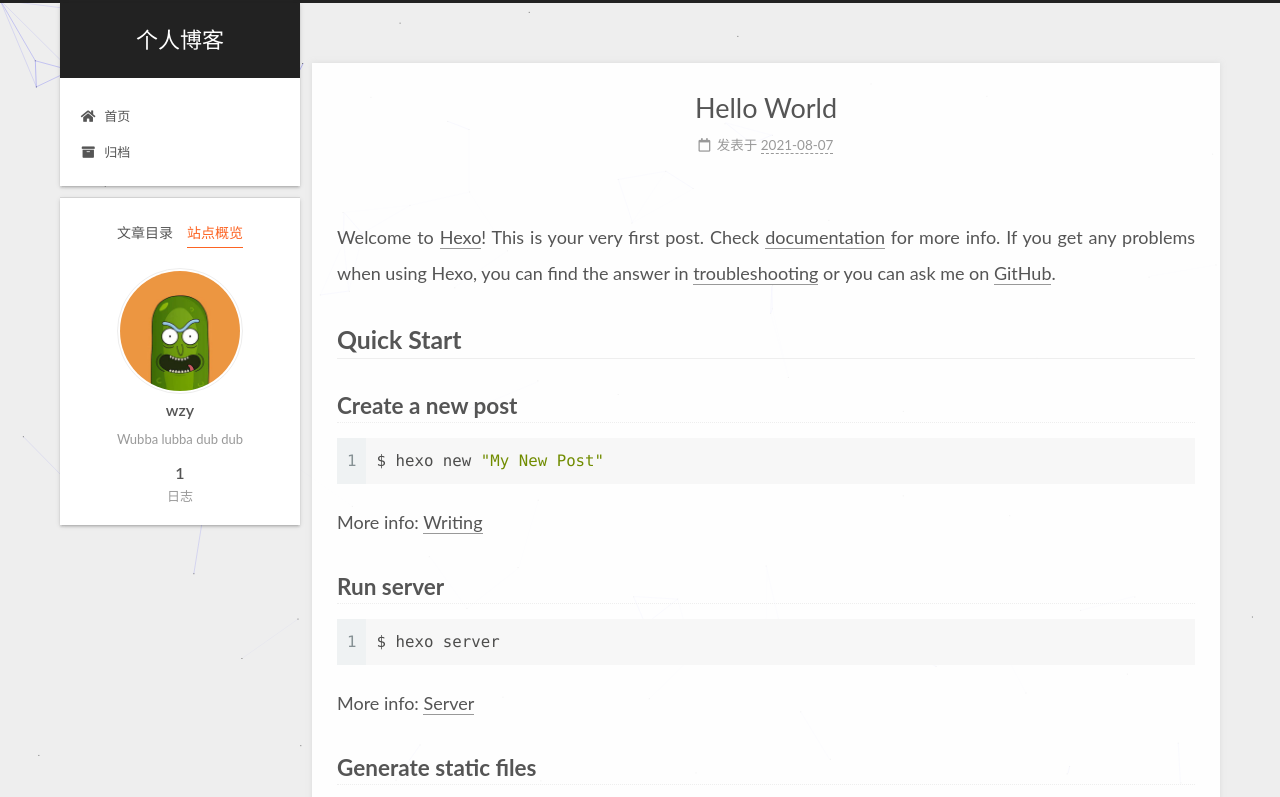
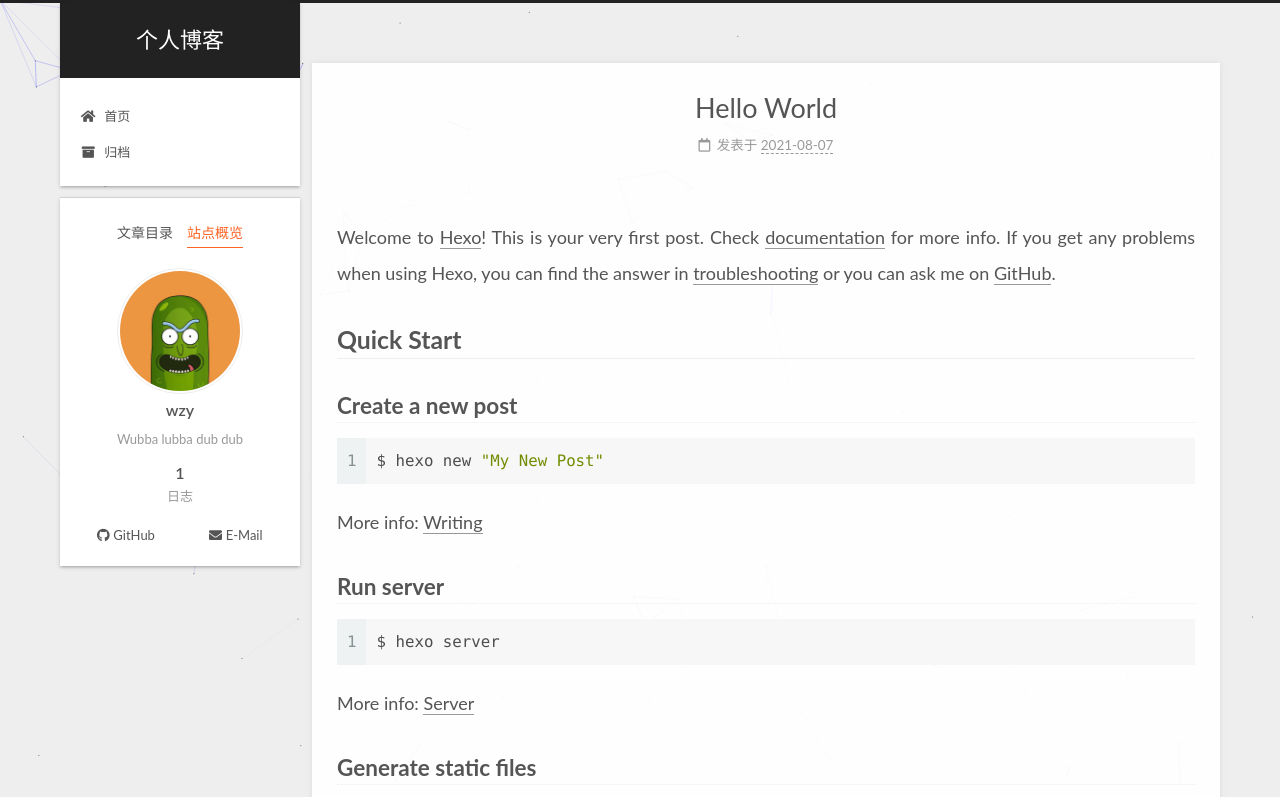
Before and after one commit to bimubimu/bimubimu.github.io, a plain HTML site: page 2021/08/07/hello-world/index.html in a window 1280 px wide. Both pictures are taken after a click on the item "站点概览". Shown: the top 797 px of the page. Drawn offline with Linux system fonts and the light colour scheme.

Commit message:
Site updated: 2021-08-13 13:33:34

```diff
--- a/2021/08/07/hello-world/index.html
+++ b/2021/08/07/hello-world/index.html
@@ -292,6 +292,14 @@
       </div>
   </nav>
 </div>
+  <div class="links-of-author motion-element">
+      <span class="links-of-author-item">
+        <a href="https://github.com/bimubimu" title="GitHub → https:&#x2F;&#x2F;github.com&#x2F;bimubimu" rel="noopener" target="_blank"><i class="fab fa-github fa-fw"></i>GitHub</a>
+      </span>
+      <span class="links-of-author-item">
+        <a href="mailto:3417767446@qq.com" title="E-Mail → mailto:3417767446@qq.com" rel="noopener" target="_blank"><i class="fa fa-envelope fa-fw"></i>E-Mail</a>
+      </span>
+  </div>
 
 
 
--- a/css/main.css
+++ b/css/main.css
@@ -1169,7 +1169,7 @@ pre .javascript .function {
 }
 .links-of-author a::before,
 .links-of-author span.exturl::before {
-  background: #ffffe9;
+  background: #ff03ff;
   border-radius: 50%;
   content: ' ';
   display: inline-block;
```
Also changed, not shown: archives/2021/08/index.html (+8 -0 lines), archives/2021/index.html (+8 -0 lines), archives/index.html (+8 -0 lines), index.html (+8 -0 lines).
